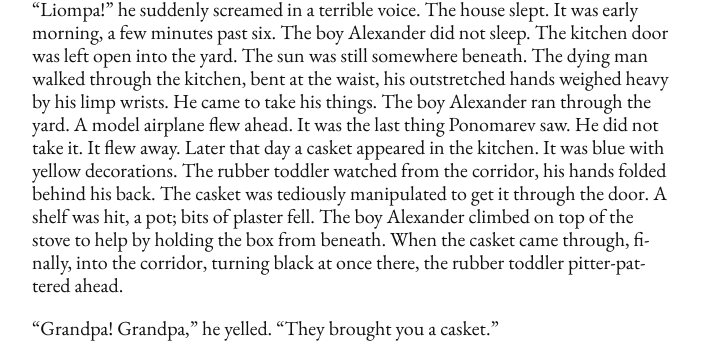
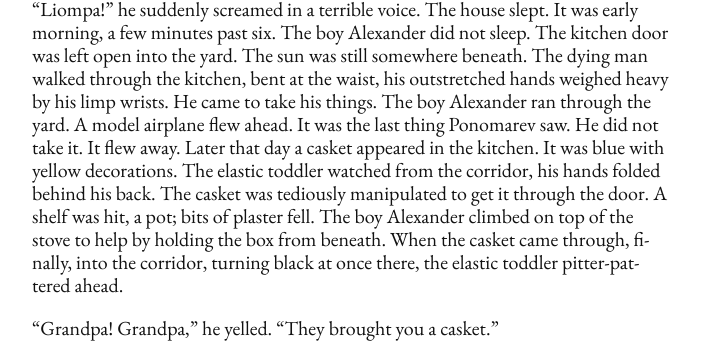
Before and after one commit to denten/denten.github.io, a Jekyll site: the page built from _posts/2017-06-07-liompa.md, in a window 1280 px wide and 900 px high, scrolled down 2949 px. Shown: the part 264-625 px from the top of the window, without its empty margins (288-990 px from the left). Built offline with Jekyll 4.4.1, drawn with Linux system fonts in a browser that asks for light colours; nearby versions of some CDN libraries; library files that are not in the unit come from our copies; some of the changed text lies outside the part shown.

Commit message:
change the elastics to skivvies

```diff
--- a/_posts/2017-06-07-liompa.md
+++ b/_posts/2017-06-07-liompa.md
@@ -89,11 +89,11 @@
 on stone. Inside of a stone on could see a hardened shell.
 
 The boy at work would be approached by another boy: tiny and mostly naked
-except for his blue elastics. He touched stuff and was in the way. Alexander
-ousted him regularly. The naked rubber boy roamed the house and the corridor
-where a bicycle stood, resting a pedal to one side of the wall. (The pedal
-left a scrape on the wallpaper---it was as if the bicycle held onto the wall
-by that scrape.)
+except for his blue elastic skivvies. He touched stuff and was in the way.
+Alexander ousted him regularly. The naked elastic boy roamed the house and the
+corridor where a bicycle stood, resting a pedal to one side of the wall. (The
+pedal left a scrape on the wallpaper---it was as if the bicycle held onto the
+wall by that scrape.)
 
 The little boy would come to visit the sick man. His head bobbed up and down
 at the broadsides of the bed. Ponomarev's temples were pale, like a blind
@@ -159,12 +159,12 @@
 hands weighed heavy by his limp wrists. He came to take his things. The boy
 Alexander ran through the yard. A model airplane flew ahead. It was the last
 thing Ponomarev saw. He did not take it. It flew away. Later that day a casket
-appeared in the kitchen. It was blue with yellow decorations. The rubber
+appeared in the kitchen. It was blue with yellow decorations. The elastic
 toddler watched from the corridor, his hands folded behind his back. The
 casket was tediously manipulated to get it through the door. A shelf was hit,
 a pot; bits of plaster fell. The boy Alexander climbed on top of the stove to
 help by holding the box from beneath. When the casket came through, finally,
-into the corridor, turning black at once there, the rubber toddler
+into the corridor, turning black at once there, the elastic toddler
 pitter-pattered ahead.
 
 "Grandpa! Grandpa," he yelled. "They brought you a casket."
```
Also changed, not shown: other parts of _posts/2017-06-07-liompa.md (+2 -0 lines).
